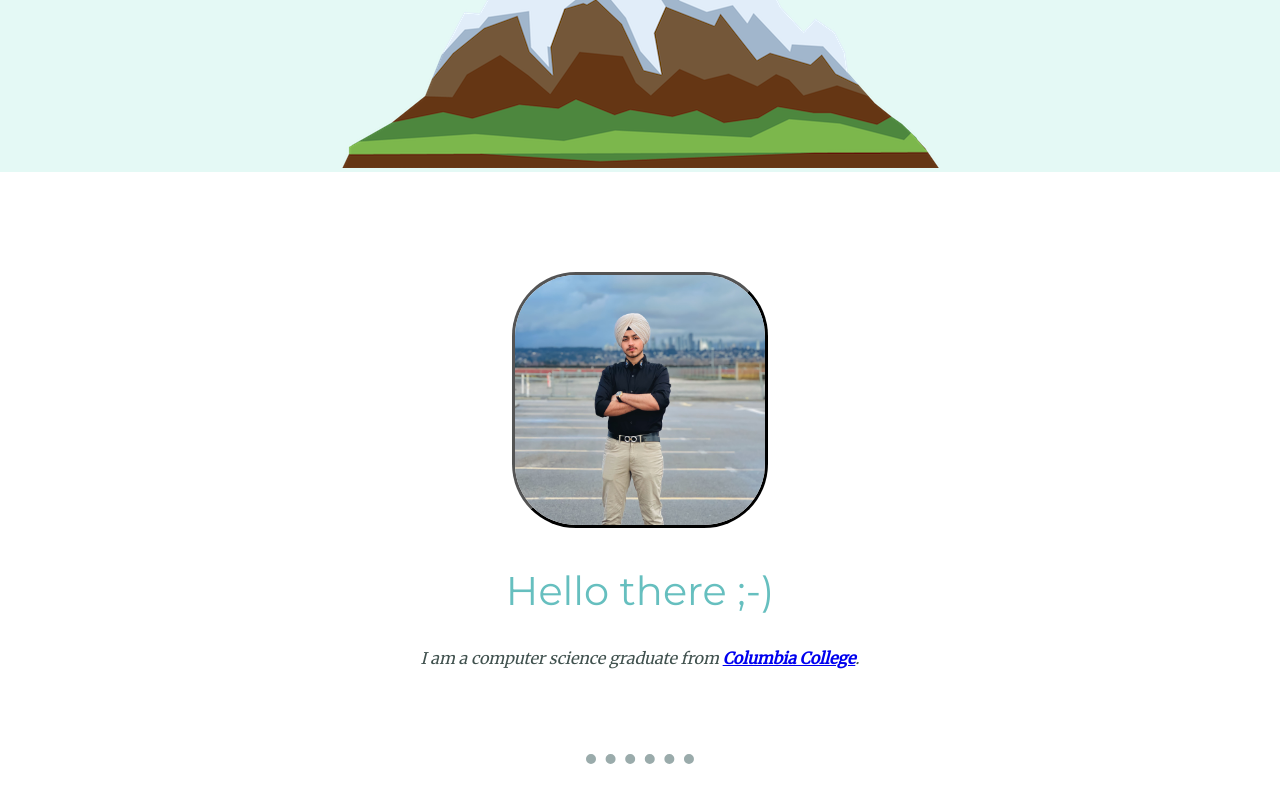
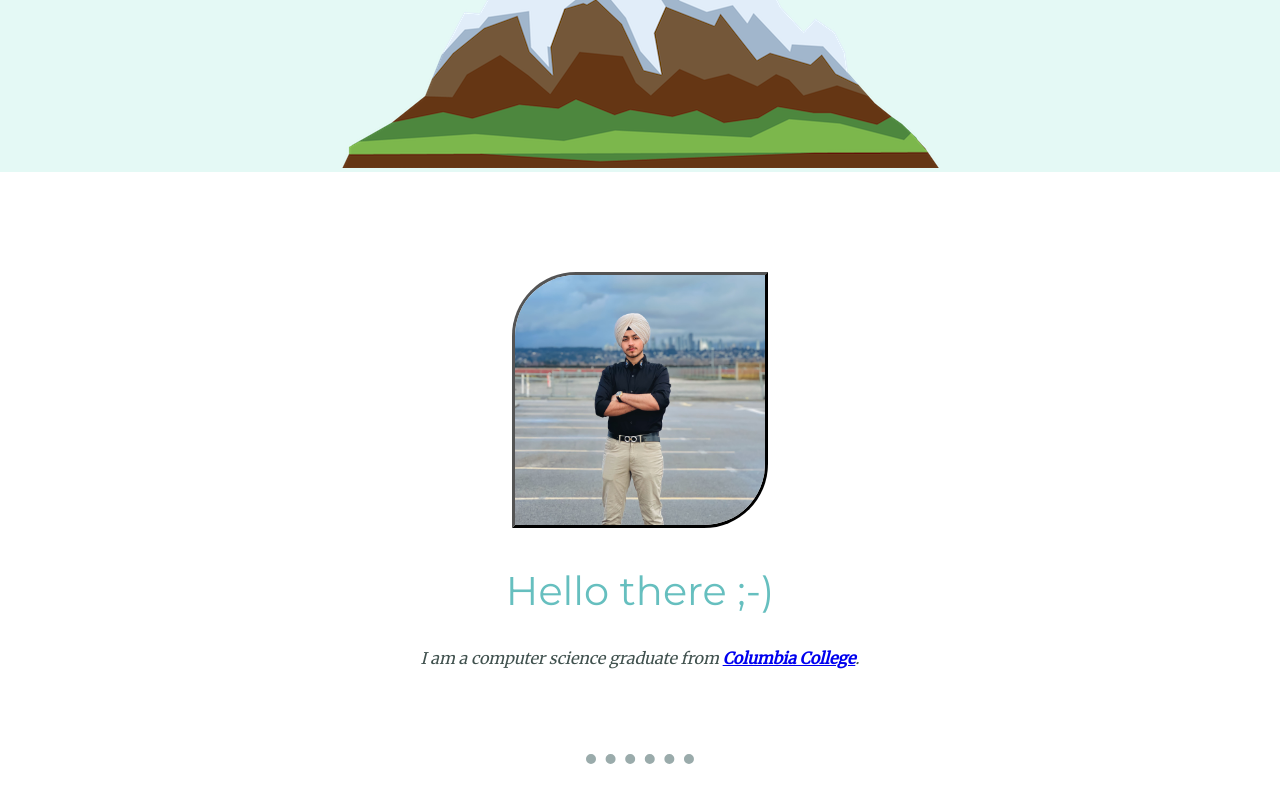
Before and after one commit to zero0-thecoder/MW28, a plain HTML site: page index.html in a window 1280 px wide. In both pictures the pointer is over the picture 640 px from the left and 961 px from the top of the page. Shown: the part 561-1361 px from the top of the page. Drawn offline with Linux system fonts and the light colour scheme.

Commit message:
update mypic transition

```diff
--- a/css/styles.css
+++ b/css/styles.css
@@ -121,9 +121,13 @@ h3{
 }
 
 .mypic:hover{
-    border-radius: 25%;
+    border-top-left-radius: 25%;
+    border-bottom-right-radius: 25%;
+    border-top-right-radius: 0%;
+    border-bottom-left-radius: 0%;
     border-color: black;
     border-style: outset;
+    transition-duration: 0.4s;
 }
 
 
```
